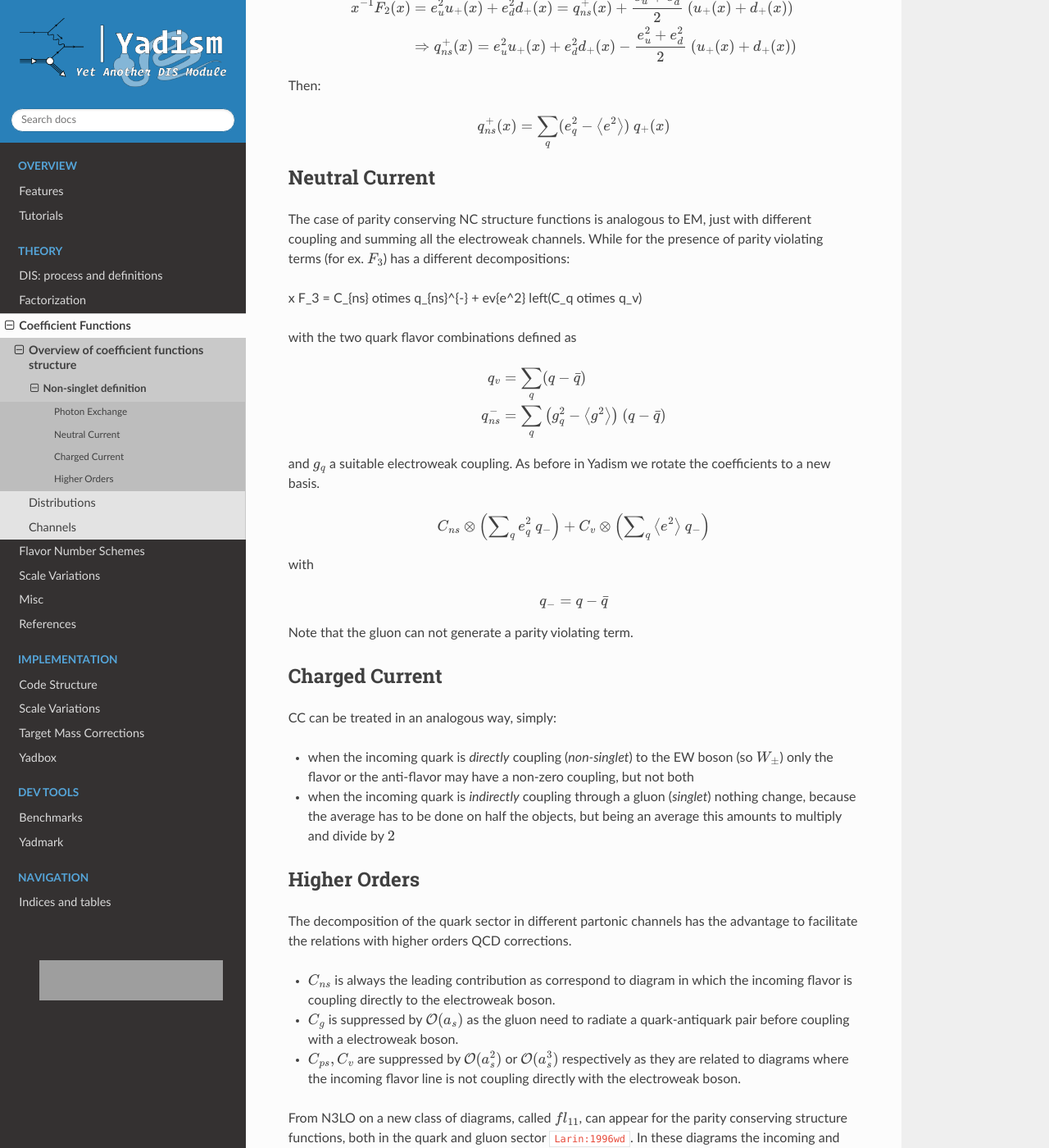
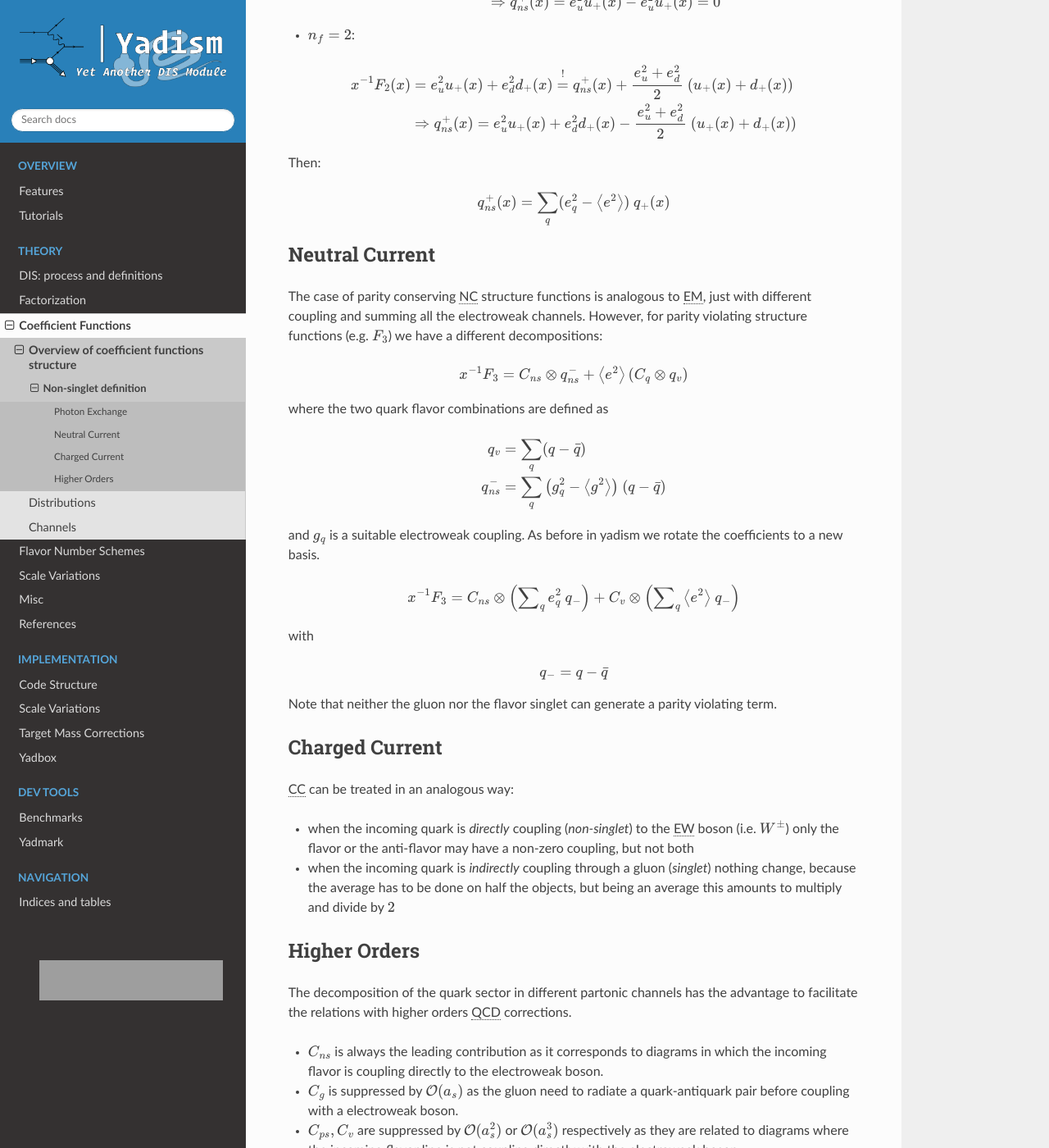
Before and after one commit to NNPDF/yadism, a Sphinx documentation site: the page built from docs/source/theory/nonsinglet.rst, in a window 1280 px wide and 1400 px high, scrolled down 1958 px. Shown: the whole window at 82% size. Built offline with Sphinx 7.4.7 and the Read the Docs theme 2.0.0, drawn with Linux system fonts in a browser that asks for light colours; pages that are not in the unit, such as notebooks, are missing from menus; cross-references to code outside the pages are shown as plain code; some of the changed text lies outside the part shown; grey boxes are pictures that could not be loaded.

Commit message:
Update N3LO docs

```diff
--- a/docs/source/theory/nonsinglet.rst
+++ b/docs/source/theory/nonsinglet.rst
@@ -51,8 +51,7 @@
 
 .. math::
 
-   C_{ns} \otimes \left(\sum\nolimits_q e_q^2 ~ q_+\right) +
-   C_{ps} \otimes \left(\sum\nolimits_q \ev{e^2} ~ q_+\right)\\
+   x^{-1} F = C_{ns} \otimes \left(\sum_q e_q^2 ~ q_+\right) + C_{ps} \otimes \left(\sum_q \ev{e^2} ~ q_+\right)\\
 
 so in `yadism` we are using:
 
@@ -69,11 +68,10 @@
 
 .. math::
 
-   C_{ns} \otimes q_{ns}^{+} &+ \ev{e^2} (C_{ns} + C_{ps}) \otimes q_s\\
-   C_{ns} \otimes \left( \sum\nolimits_q (e_q^2 - \ev{e^2}) ~ q_+ \right) &+
-   \ev{e^2} (C_{ns} + C_{ps}) \otimes \left( \sum\nolimits_q q_+\right) \\
-   \sum\nolimits_q q_+ \otimes ( C_{ns}  (e_q^2 - \ev{e^2}) &+ \ev{e^2} (C_{ns} + C_{ps}) ) )\\
-   \sum\nolimits_q q_+ \otimes ( C_{ns}  e_q^2 &+ \ev{e^2} C_{ps} ) )
+   x^{-1} F(x) &= C_{ns} \otimes q_{ns}^{+} + \ev{e^2} (C_{ns} + C_{ps}) \otimes q_s\\
+   &= C_{ns} \otimes \left( \sum_q (e_q^2 - \ev{e^2}) ~ q_+ \right) + \ev{e^2} (C_{ns} + C_{ps}) \otimes \left( \sum_q q_+\right) \\
+   &= \sum_q q_+ \otimes ( C_{ns}  (e_q^2 - \ev{e^2}) + \ev{e^2} (C_{ns} + C_{ps}) ) )\\
+   &= \sum_q q_+ \otimes ( C_{ns}  e_q^2 + \ev{e^2} C_{ps} ) )
 
 Inducing from LO structure functions
 ~~~~~~~~~~~~~~~~~~~~~~~~~~~~~~~~~~~~
@@ -122,27 +120,29 @@
 Neutral Current
 ---------------
 
-The case of parity conserving NC structure functions is analogous to EM,
+The case of parity conserving |NC| structure functions is analogous to |EM|,
 just with different coupling and summing all the electroweak channels.
-While for the presence of parity violating terms (for ex. :math:`F_3`)
-has a different decompositions:
+However, for parity violating structure functions (e.g. :math:`F_3`)
+we have a different decompositions:
 
-x F_3 = C_{ns} \otimes q_{ns}^{-} + \ev{e^2} \left(C_q \otimes q_v)
+.. math::
 
-with the two quark flavor combinations defined as
+   x^{-1} F_3 = C_{ns} \otimes q_{ns}^{-} + \ev{e^2} \left(C_q \otimes q_v\right)
+
+where the two quark flavor combinations are defined as
 
 .. math::
 
    q_v & = \sum_q  (q - \bar{q}) \\
    q_{ns}^{-} &= \sum_q \left(g_q^2 - \ev{g^2}\right) ~ (q - \bar{q})
 
-and :math:`g_q` a suitable electroweak coupling.
-As before in Yadism we rotate the coefficients to a new basis.
+and :math:`g_q` is a suitable electroweak coupling.
+As before in yadism we rotate the coefficients to a new basis.
 
 .. math::
 
-   C_{ns} \otimes \left(\sum\nolimits_q e_q^2 ~ q_-\right) +
-   C_{v} \otimes \left(\sum\nolimits_q \ev{e^2} ~ q_-\right)\\
+   x^{-1} F_3 = C_{ns} \otimes \left(\sum\nolimits_q e_q^2 ~ q_-\right) +
+   C_{v} \otimes \left(\sum\nolimits_q \ev{e^2} ~ q_-\right)
 
 with
 
@@ -150,15 +150,15 @@
 
    q_- = q - \bar{q}
 
-Note that the gluon can not generate a parity violating term.
+Note that neither the gluon nor the flavor singlet can generate a parity violating term.
 
 Charged Current
 ---------------
 
-CC can be treated in an analogous way, simply:
+|CC| can be treated in an analogous way:
 
-- when the incoming quark is *directly* coupling (*non-singlet*) to the EW boson
-  (so :math:`W_{\pm}`) only the flavor or the anti-flavor may have a non-zero
+- when the incoming quark is *directly* coupling (*non-singlet*) to the |EW| boson
+  (i.e. :math:`W^{\pm}`) only the flavor or the anti-flavor may have a non-zero
   coupling, but not both
 - when the incoming quark is *indirectly* coupling through a gluon (*singlet*)
   nothing change, because the average has to be done on half the objects, but
@@ -170,10 +170,10 @@
 
 The decomposition of the quark sector in different partonic channels
 has the advantage to facilitate the relations with higher orders
-QCD corrections.
+|QCD| corrections.
 
-- :math:`C_{ns}` is always the leading contribution as correspond
-  to diagram in which the incoming flavor is coupling directly to the
+- :math:`C_{ns}` is always the leading contribution as it corresponds
+  to diagrams in which the incoming flavor is coupling directly to the
   electroweak boson.
 - :math:`C_{g}` is suppressed by :math:`\mathcal{O}(a_s)`
   as the gluon need to radiate a quark-antiquark pair before coupling
@@ -182,8 +182,7 @@
   :math:`\mathcal{O}(a_s^3)` respectively as they are related to diagrams
   where the incoming flavor line is not coupling directly with the electroweak boson.
 
-
-From N3LO on a new class of diagrams, called :math:`fl_{11}`, can appear for
+From |N3LO| on a new class of diagrams, called :math:`fl_{11}`, can appear for
 the parity conserving structure functions, both in the quark and gluon sector
 :cite:`Larin:1996wd`. In these diagrams the incoming and outgoing bosons are
 coupling to different fermion lines (open or in loops) and thus generate
```
Also changed, not shown: other parts of docs/source/theory/nonsinglet.rst (+3 -3 lines), 1 other file.
